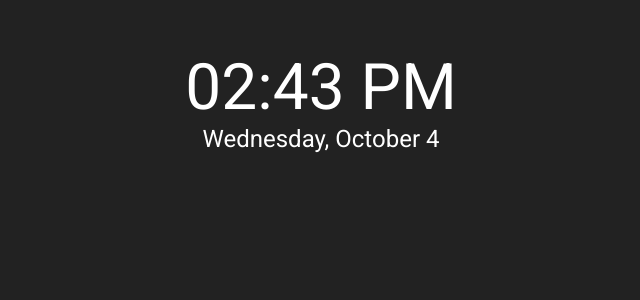
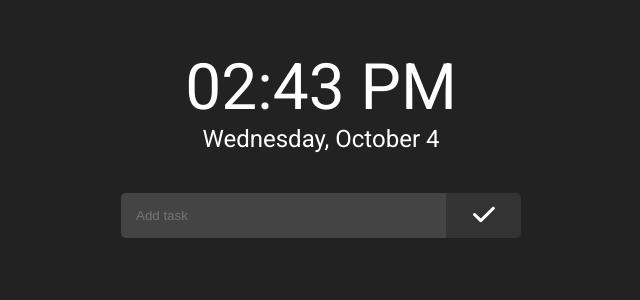
Before and after one commit to lucasar2303/todo-list-react, a React (Vite) app: page / in a window 1280 px wide. Shown: the top 300 px of the page, without its empty margins (319-959 px from the left). Built offline with nearby package versions, Linux system fonts and the light colour scheme.

Commit message:
Input Layout

```diff
--- a/package.json
+++ b/package.json
@@ -10,6 +10,11 @@
     "preview": "vite preview"
   },
   "dependencies": {
+    "@fortawesome/fontawesome-svg-core": "^6.4.2",
+    "@fortawesome/free-brands-svg-icons": "^6.4.2",
+    "@fortawesome/free-regular-svg-icons": "^6.4.2",
+    "@fortawesome/free-solid-svg-icons": "^6.4.2",
+    "@fortawesome/react-fontawesome": "^0.2.0",
     "react": "^18.2.0",
     "react-dom": "^18.2.0"
   },
--- a/src/App.css
+++ b/src/App.css
@@ -2,5 +2,15 @@
 body{
     background-color: #222;
     font-family: Roboto;
-    margin: 50px;
+    margin: 50px auto;
+    display: flex;
+    flex-flow: column wrap;
+    align-items: center;
 }
+
+#root{
+    width: 90%;
+    display: flex;
+    flex-flow: column wrap;
+    align-items: center;
+}
--- /dev/null
+++ b/src/InputTask.css
@@ -0,0 +1,36 @@
+.input-task-form{
+    width: 100%;
+    margin: auto;
+    margin-top: 40px;
+    display: flex;
+    max-width: 400px;
+}
+
+.input-task-input{
+    width: 80%;
+    background-color: #444;
+    border: none;
+    border-radius: 5px 0px 0px 5px;
+    padding: 15px;
+}
+
+.input-task-button{
+    width: 20%;
+    background-color: #333;
+    border: none;
+    border-radius: 0px 5px 5px 0px;
+    color: #fff;
+    font-size: 25px;
+    cursor: pointer;
+    transition: background-color ease 0.3s;
+    transition: font-size ease 0.1s;
+}
+
+.input-task-button:hover{
+    background-color: #fff;
+    color: #222;
+}
+
+.input-task-button:active{
+    font-size: 10px;
+}
--- /dev/null
+++ b/src/InputTask.jsx
@@ -0,0 +1,21 @@
+import React from 'react'
+import './InputTask.css'
+import { FontAwesomeIcon } from '@fortawesome/react-fontawesome'
+import { faCheck } from '@fortawesome/free-solid-svg-icons'
+
+function InputTask(){
+    return (
+            <form className='input-task-form'>
+
+                <input type='text' placeholder='Add task' className='input-task-input'/>
+
+                <button type='submit' className='input-task-button'>
+                    <FontAwesomeIcon icon={faCheck} />
+                </button>
+
+            </form>
+
+        )
+}
+
+export default InputTask
--- a/src/TodoList.css
+++ b/src/TodoList.css
@@ -0,0 +1,3 @@
+.todo-list-container{
+    width: 100%;
+}
--- a/src/TodoList.jsx
+++ b/src/TodoList.jsx
@@ -1,10 +1,12 @@
 import React from 'react'
 import Clock from './Clock'
+import InputTask from './InputTask'
 import './Todolist.css'
 
 function TodoList(){
-    return (<div>
+    return (<div className='todo-list-container'>
                 <Clock/>
+                <InputTask/>
             </div>
         )
 }
```
Also changed, not shown: 1 other file (tests, documents, lock files or other folders).
